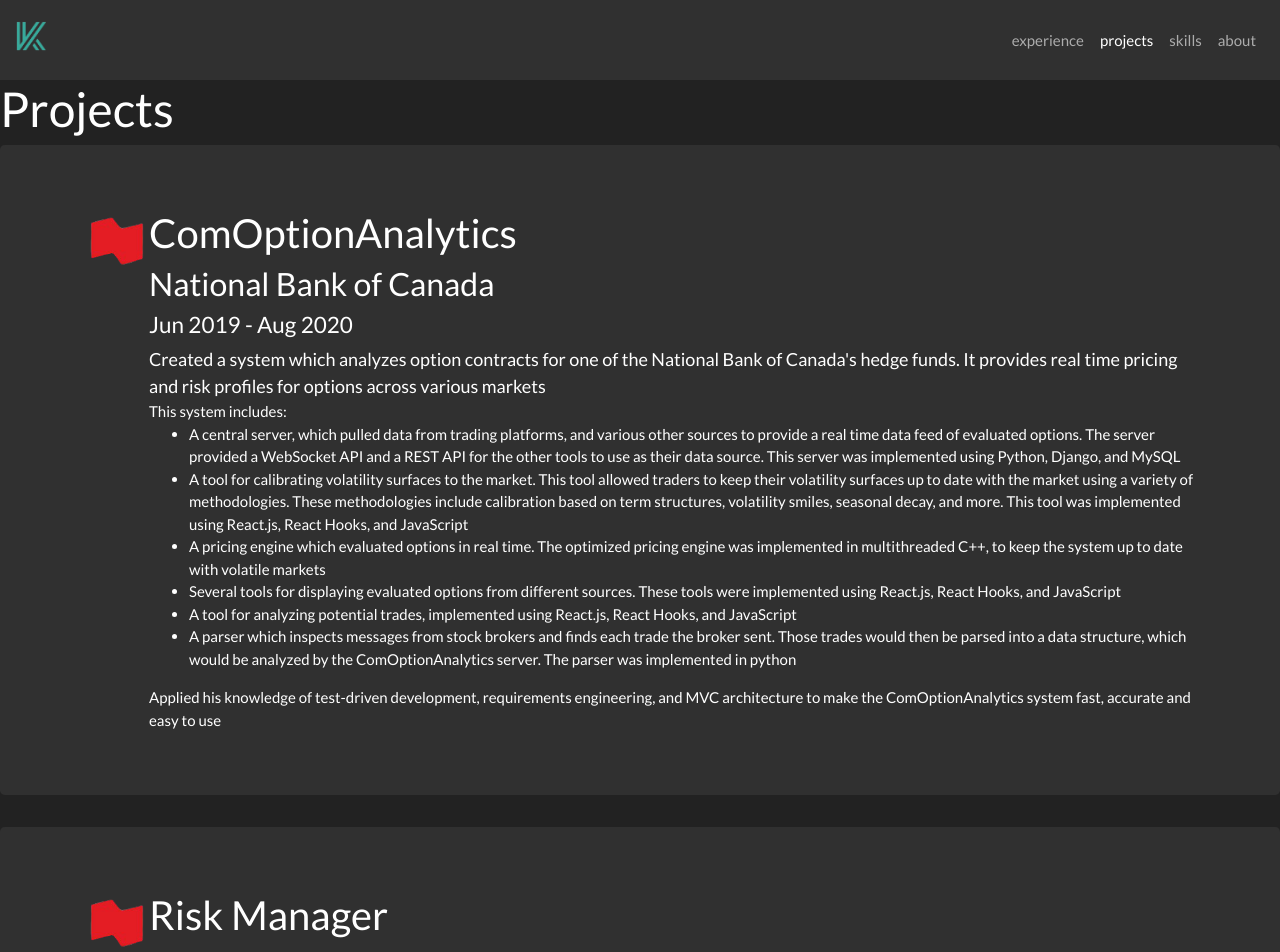
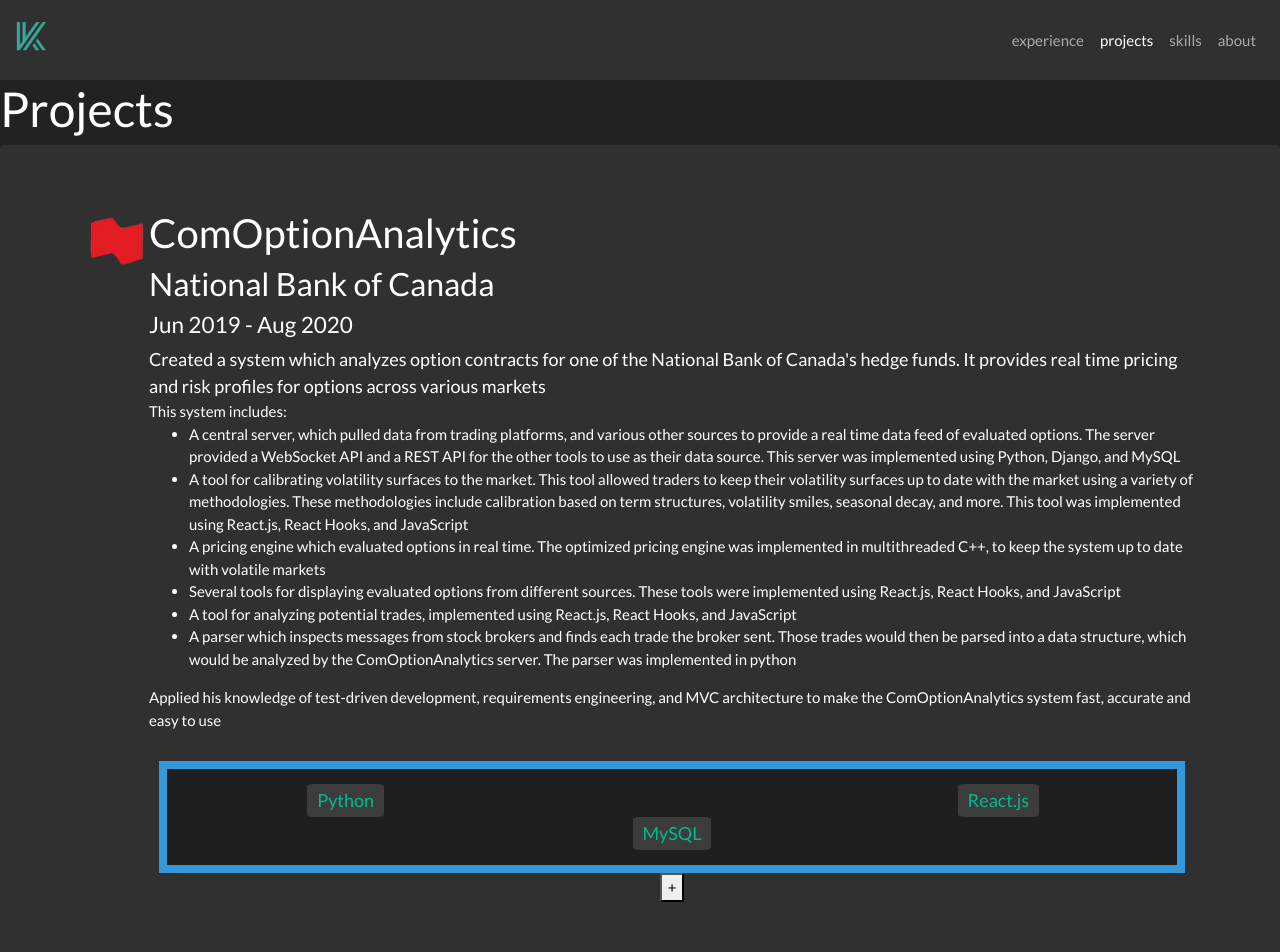
Before and after one commit to k-brereton/portfolio-site, a Next.js app: page /projects in a window 1280 px wide. Shown: the top 952 px of the page. Built offline with nearby package versions, Linux system fonts and the light colour scheme.

Commit message:
Made skills box collapsable.

```diff
--- a/components/CommonComponents.tsx
+++ b/components/CommonComponents.tsx
@@ -2,6 +2,8 @@
 import Link from "next/link";
 import {RiGithubFill, RiLinkedinBoxFill, RiPhoneFill} from "react-icons/ri";
 import {ProjectTag} from "./ProjectComponents";
+import {useState} from "react";
+import {AnimatePresence, motion} from "framer-motion";
 export const VARIANT="dark"
 export const ICON_SIZE=30;
 
@@ -30,7 +32,7 @@
 }
 
 export function ContactMediaBar({showAboutLink}:{showAboutLink:boolean}) {
-    //forced hardcoded sizes, due to library.
+    //hardcoded sizes, due to library.
     return <div>
             <a href="https://www.linkedin.com/in/kevin-brereton/" className="contactIcon"> <RiLinkedinBoxFill size={ICON_SIZE}/> </a>
             <GitHubIcon href="https://github.com/k-brereton/"/>
@@ -76,9 +78,46 @@
             <Link href={`/skills/${skill}`}>{skill}</Link>
         </div>;
     });
+    if(title===null){
+        return <div className="skillsBox">{links}</div>
+    }
+    else{
+        return <>
+            <div className="skillsBoxTitle">{title}</div>
+            <div className="skillsBox">{links}</div>
+        </>
+    }
+}
 
-    return <>
-        <div className="skillsBoxTitle">{title}</div>
-        <div className="skillsBox">{links}</div>
-    </>
+interface CollapsableSkillsBoxProps extends SkillsBoxProps{
+    className:string;
 }
+export function CollapsableSkillsBox({title, skills,className}: CollapsableSkillsBoxProps) {
+
+    const [isCollapsed,setIsCollapsed]=useState(true);
+    const shownSkills=isCollapsed? skills.slice(0, 3):skills;
+    const buttonContent=isCollapsed? "+" : "-"
+
+    const links=shownSkills.map((skill,idx)=>{
+        return <AnimatePresence ><motion.div key={idx}       initial={{ opacity: 0 }}  animate={{ opacity: 1 }} exit={{ opacity: 0 }}>
+            <Link href={`/skills/${skill}`}>{skill}</Link>
+        </motion.div></AnimatePresence>;
+    });
+    let body=<motion.div layout className={className} >
+        <motion.div layout className="skillsBox">
+            {links}
+        </motion.div>
+        <button className="collapseButton" onClick={()=>setIsCollapsed(!isCollapsed)}>{buttonContent}</button>
+
+    </motion.div>;
+
+    if(title===null){
+        return body;
+    }
+    else{
+        return <>
+            <div className="skillsBoxTitle">{title}</div>
+            {body}
+        </>
+    }
+}
--- a/components/ProjectComponents.module.scss
+++ b/components/ProjectComponents.module.scss
@@ -1,6 +1,18 @@
+@use "globals";
+@use "~bootswatch/dist/darkly/variables";
+
 .projectExplanation{
   font-size: large;
 }
 .iconRow{
 
 }
+.projSkillBox{
+  margin-top: 30px;
+  @extend .centering;
+  > :global(.skillsBox) {
+    border: solid 8px variables.$cyan;
+    width:98%;
+    max-width: 1200px;
+  }
+}
--- a/components/ProjectComponents.tsx
+++ b/components/ProjectComponents.tsx
@@ -3,7 +3,7 @@
 // @ts-ignore
 import style from "./ProjectComponents.module.scss";
 import Image from "next/image";
-import {GitHubIcon, TimeRangeComponent} from "./CommonComponents";
+import {CollapsableSkillsBox, GitHubIcon, SkillsBox, TimeRangeComponent} from "./CommonComponents";
 
 export const ALL_PROJECT_TAGS=["C++","C","Java","Android",
 "Python","Pandas.py","NumPy","Django","Django Rest Framework",
@@ -43,12 +43,13 @@
 
 
 export function ProjectComponent({projectData}:ProjectComponentProps){
-    const {component:Component,end,company_data,company,start,title} = projectData;
+    const {component:Component,end,company_data,company,start,title, tags, showTags} = projectData;
     let body =<>
         <h2>{title}</h2>
         <h3>{company}</h3>
         <TimeRangeComponent start={start} end={end}/>
         <Component />
+        {showTags&&<CollapsableSkillsBox title={null} skills={tags} className={style.projSkillBox}/>}
     </>;
     if(company_data !== null){
         body= <Media>
```
